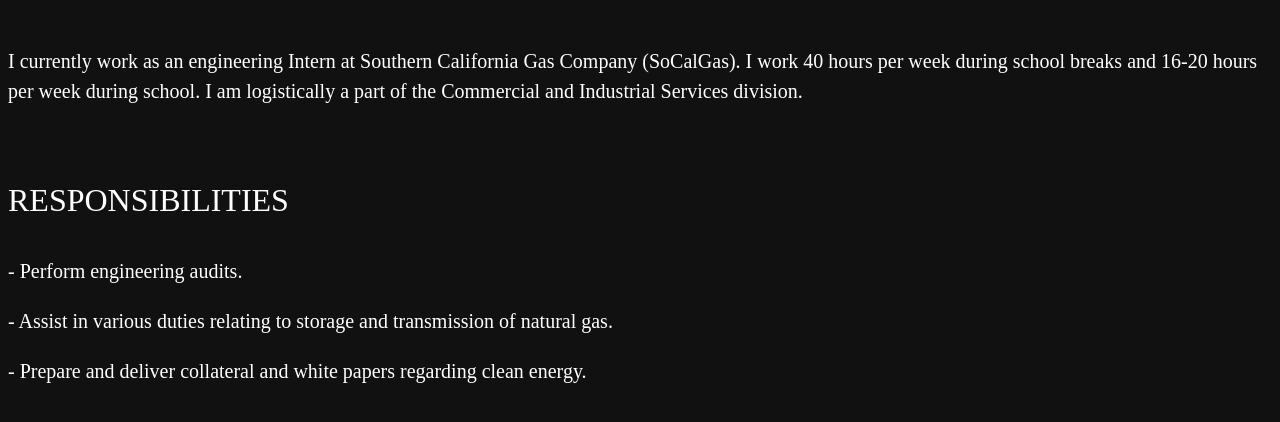
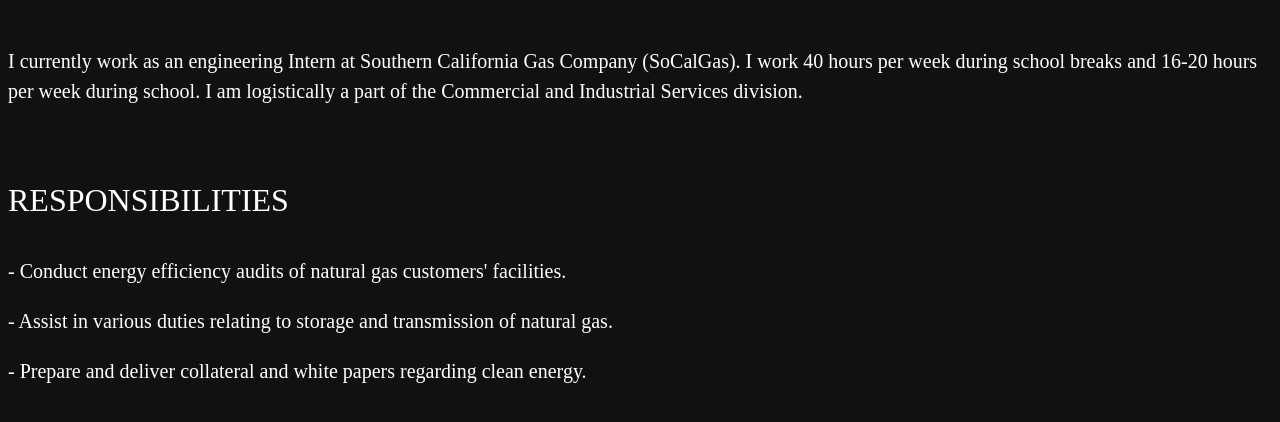
Before and after one commit to 1996leejoshua/1996leejoshua.github.io, a Jekyll site: the page built from resume/index.html, in a window 1280 px wide and 900 px high, scrolled down 720 px, cut to the strip 0-456 px from the top of the window. Shown: the top 422 px of the strip. Built offline with Jekyll 4.4.1, drawn with Linux system fonts in a browser that asks for light colours.

Commit message:
Update index.html

```diff
--- a/resume/index.html
+++ b/resume/index.html
@@ -14,7 +14,7 @@
 	<p> I currently work as an engineering Intern at Southern California Gas Company (SoCalGas). I work 40 hours per week during school breaks and 16-20 hours per week during school. I am logistically a part of the Commercial and Industrial Services division.</p>
 	<br>
 	<p style="font-size:2em">RESPONSIBILITIES</p>
-	<p>- Perform engineering audits.</p>
+	<p>- Conduct energy efficiency audits of natural gas customers' facilities.</p>
 	<p>- Assist in various duties relating to storage and transmission of natural gas.</p>
 	<p>- Prepare and deliver collateral and white papers regarding clean energy.</p>
 	<br><br><br>
```
